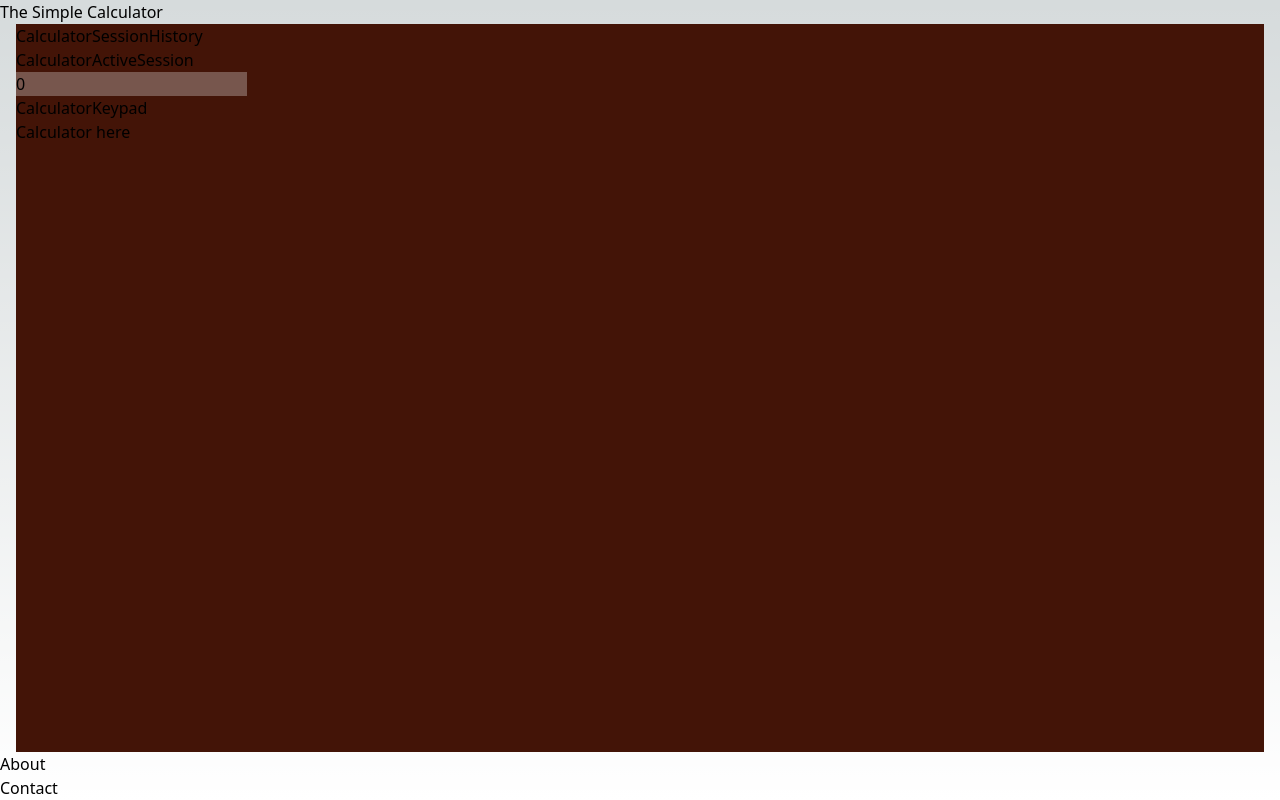
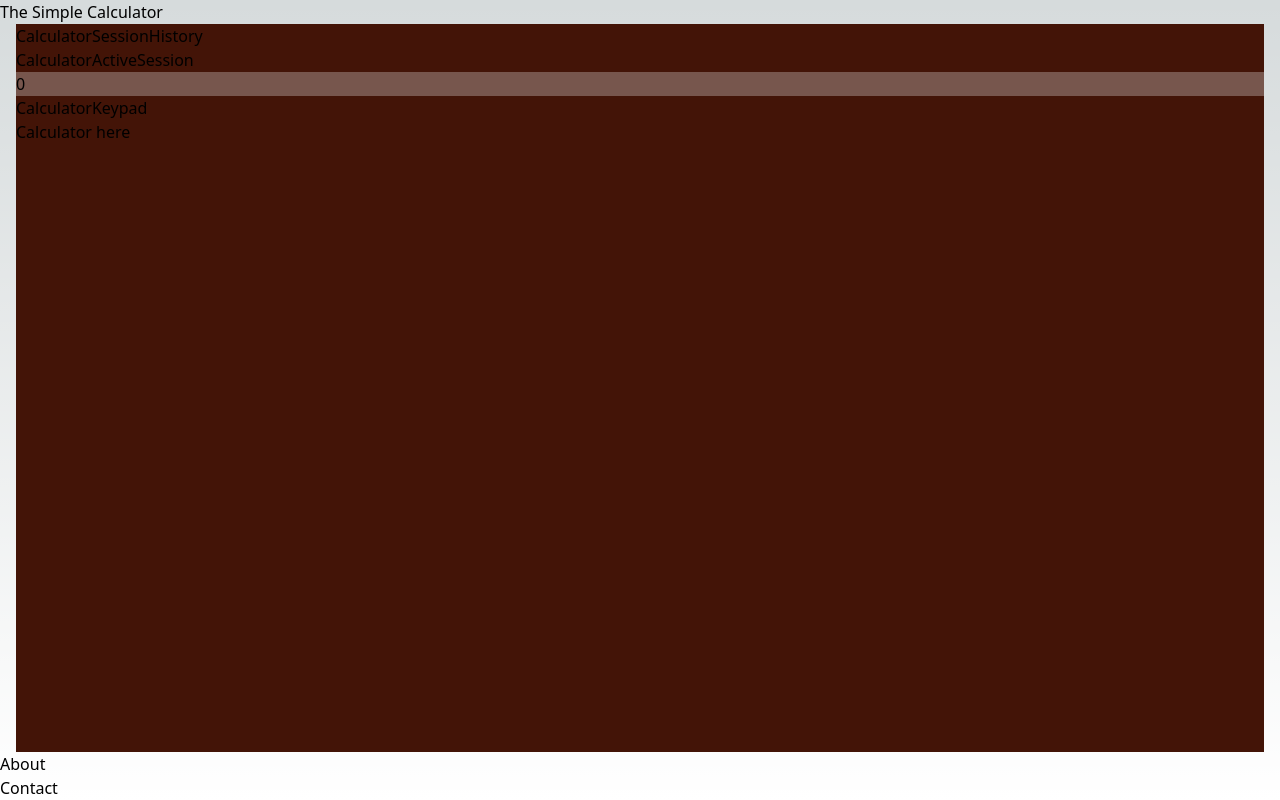
Before and after one commit to rifqimfahmi/the-simple-calculator, a Next.js app: page / in a window 1280 px wide. Built offline with nearby package versions, Linux system fonts and the light colour scheme.

Commit message:
move file

```diff
--- a/components/calculator/parts/CalculatorDisplay.tsx
+++ b/src/components/calculator/parts/CalculatorDisplay.tsx
@@ -1,7 +1,7 @@
 const CalculatorDisplay = () => {
   return (
-    <div className="flex">
-      <input className="h-64 flex-grow" value={0} disabled/>
+    <div>
+      <input className="w-full" value={0} disabled/>
     </div>
   );
 };
--- a/src/pages/index.tsx
+++ b/src/pages/index.tsx
@@ -1,8 +1,8 @@
 import Image from "next/image";
 import { Inter } from "next/font/google";
-import Header from "../../components/Header";
-import Calculator from "../../components/calculator/Calculator";
-import Footer from "../../components/Footer";
+import Header from "@/components/Header";
+import Calculator from "@/components/calculator/Calculator";
+import Footer from "@/components/Footer";
 
 const inter = Inter({ subsets: ["latin"] });
 
```
Also changed, not shown: src/components/Footer.tsx (renamed from components/Footer.tsx), src/components/Header.tsx (renamed from components/Header.tsx), src/components/calculator/ArithmeticOp.tsx (added), src/components/calculator/Calculator.tsx (renamed from components/calculator/Calculator.tsx), src/components/calculator/Modifier.tsx (added), src/components/calculator/Number.tsx (added), src/components/calculator/Screen.tsx (added), src/components/calculator/parts/CalculatorActiveSession.tsx (renamed from components/calculator/parts/CalculatorActiveSession.tsx), src/components/calculator/parts/CalculatorKeypad.tsx (renamed from components/calculator/parts/CalculatorKeypad.tsx), src/components/calculator/parts/CalculatorSessionHistory.tsx (renamed from components/calculator/parts/CalculatorSessionHistory.tsx).
